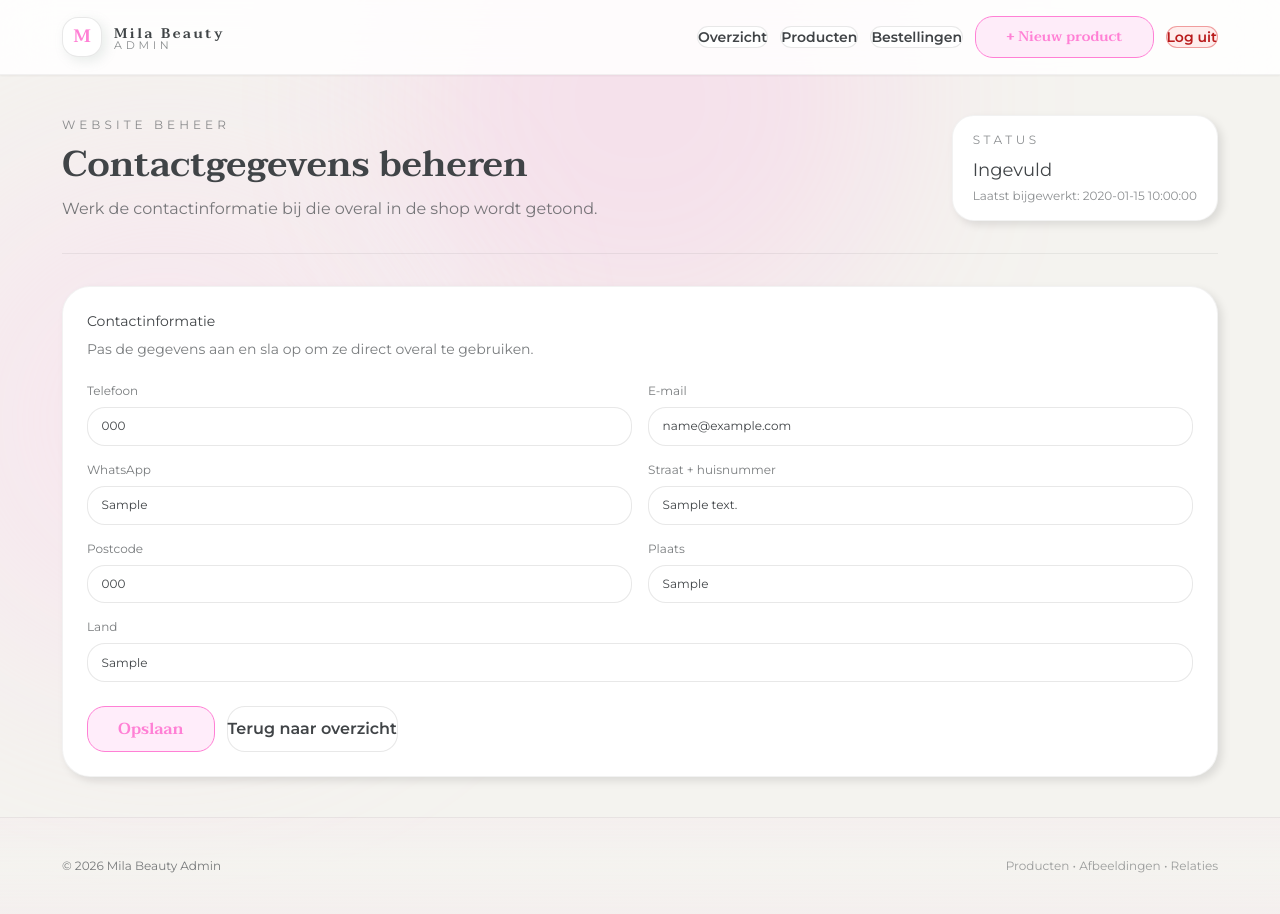
After one commit to CnwebDev/milasbeauty, a PHP site: page /admin/contact/ in a window 1280 px wide. The commit adds this page. Run offline with PHP 8.4, Linux system fonts and the light colour scheme; the visitor is signed in with stand-in values (Sample User, id 1); tables that the repository leaves empty hold one stand-in row (values such as "Sample post"); some libraries are stand-ins or nearby versions.

Commit message:
Move contact management to dedicated admin section

```diff
--- /dev/null
+++ b/admin/contact/index.php
@@ -0,0 +1,192 @@
+<?php
+declare(strict_types=1);
+
+ini_set('display_errors', 1);
+ini_set('display_startup_errors', 1);
+error_reporting(E_ALL);
+
+require_once __DIR__ . '/../../config/db.php';
+require_login();
+
+$pdo = db();
+$contact = $pdo->query(
+    "SELECT id, phone, email, whatsapp, address_line, postal_code, city, country, updated_at
+     FROM contact_details
+     ORDER BY updated_at DESC
+     LIMIT 1"
+)->fetch();
+
+if ($_SERVER['REQUEST_METHOD'] === 'POST') {
+    $phone = trim((string)($_POST['phone'] ?? ''));
+    $email = trim((string)($_POST['email'] ?? ''));
+    $whatsapp = trim((string)($_POST['whatsapp'] ?? ''));
+    $addressLine = trim((string)($_POST['address_line'] ?? ''));
+    $postalCode = trim((string)($_POST['postal_code'] ?? ''));
+    $city = trim((string)($_POST['city'] ?? ''));
+    $country = trim((string)($_POST['country'] ?? ''));
+
+    if ($contact) {
+        $stmt = $pdo->prepare(
+            "UPDATE contact_details
+             SET phone = ?, email = ?, whatsapp = ?, address_line = ?, postal_code = ?, city = ?, country = ?
+             WHERE id = ?"
+        );
+        $stmt->execute([
+            $phone,
+            $email,
+            $whatsapp,
+            $addressLine,
+            $postalCode,
+            $city,
+            $country,
+            (int)$contact['id'],
+        ]);
+        $contactId = (int)$contact['id'];
+    } else {
+        $stmt = $pdo->prepare(
+            "INSERT INTO contact_details (phone, email, whatsapp, address_line, postal_code, city, country)
+             VALUES (?, ?, ?, ?, ?, ?, ?)"
+        );
+        $stmt->execute([
+            $phone,
+            $email,
+            $whatsapp,
+            $addressLine,
+            $postalCode,
+            $city,
+            $country,
+        ]);
+        $contactId = (int)$pdo->lastInsertId();
+    }
+
+    $cleanup = $pdo->prepare("DELETE FROM contact_details WHERE id <> ?");
+    $cleanup->execute([$contactId]);
+
+    header('Location: /admin/contact/?saved=1');
+    exit;
+}
+
+$contact = $pdo->query(
+    "SELECT id, phone, email, whatsapp, address_line, postal_code, city, country, updated_at
+     FROM contact_details
+     ORDER BY updated_at DESC
+     LIMIT 1"
+)->fetch();
+$saved = isset($_GET['saved']);
+
+$pageTitle = "Contactgegevens";
+include __DIR__ . '/../includes/header.php';
+?>
+
+<div class="flex items-end justify-between gap-6 flex-wrap">
+    <div>
+        <div class="text-xs tracking-[.34em] uppercase text-brandText/60">Website beheer</div>
+        <h1 class="mt-3 font-serif text-3xl md:text-4xl">Contactgegevens beheren</h1>
+        <p class="mt-3 text-brandText/70">Werk de contactinformatie bij die overal in de shop wordt getoond.</p>
+    </div>
+
+    <div class="rounded-[22px] px-5 py-4 bg-white shadow-card border border-black/5">
+        <div class="text-xs uppercase tracking-[.3em] text-brandText/60">Status</div>
+        <div class="mt-2 text-lg font-medium text-brandText">
+            <?= $contact ? 'Ingevuld' : 'Nog leeg' ?>
+        </div>
+        <?php if ($contact): ?>
+            <div class="mt-1 text-xs text-brandText/60">Laatst bijgewerkt: <?= h((string)$contact['updated_at']) ?></div>
+        <?php endif; ?>
+    </div>
+</div>
+
+<?php if ($saved): ?>
+    <div class="mt-6 rounded-[24px] p-5 border border-brandPinkSoft bg-brandPinkSoft/40 text-brandText/80">
+        De contactgegevens zijn opgeslagen. Er is altijd slechts één record actief.
+    </div>
+<?php endif; ?>
+
+<div class="mt-8 hairline"></div>
+
+<form class="mt-8 grid gap-6" method="post">
+    <div class="rounded-[28px] p-6 bg-white shadow-card border border-black/5">
+        <div class="text-sm font-medium">Contactinformatie</div>
+        <p class="mt-2 text-sm text-brandText/70">Pas de gegevens aan en sla op om ze direct overal te gebruiken.</p>
+
+        <div class="mt-6 grid gap-4 md:grid-cols-2">
+            <label class="text-xs text-brandText/70">
+                Telefoon
+                <input
+                    type="text"
+                    name="phone"
+                    class="mt-2 input-field"
+                    placeholder="+31 6 123 456 78"
+                    value="<?= h((string)($contact['phone'] ?? '')) ?>"
+                />
+            </label>
+            <label class="text-xs text-brandText/70">
+                E-mail
+                <input
+                    type="email"
+                    name="email"
+                    class="mt-2 input-field"
+                    placeholder="info@milasbeauty.nl"
+                    value="<?= h((string)($contact['email'] ?? '')) ?>"
+                />
+            </label>
+            <label class="text-xs text-brandText/70">
+                WhatsApp
+                <input
+                    type="text"
+                    name="whatsapp"
+                    class="mt-2 input-field"
+                    placeholder="+31 6 123 456 78"
+                    value="<?= h((string)($contact['whatsapp'] ?? '')) ?>"
+                />
+            </label>
+            <label class="text-xs text-brandText/70">
+                Straat + huisnummer
+                <input
+                    type="text"
+                    name="address_line"
+                    class="mt-2 input-field"
+                    placeholder="Voorbeeldstraat 12"
+                    value="<?= h((string)($contact['address_line'] ?? '')) ?>"
+                />
+            </label>
+            <label class="text-xs text-brandText/70">
+                Postcode
+                <input
+                    type="text"
+                    name="postal_code"
+                    class="mt-2 input-field"
+                    placeholder="1234 AB"
+                    value="<?= h((string)($contact['postal_code'] ?? '')) ?>"
+                />
+            </label>
+            <label class="text-xs text-brandText/70">
+                Plaats
+                <input
+                    type="text"
+                    name="city"
+                    class="mt-2 input-field"
+                    placeholder="Amsterdam"
+                    value="<?= h((string)($contact['city'] ?? '')) ?>"
+                />
+            </label>
+            <label class="text-xs text-brandText/70 md:col-span-2">
+                Land
+                <input
+                    type="text"
+                    name="country"
+                    class="mt-2 input-field"
+                    placeholder="Nederland"
+                    value="<?= h((string)($contact['country'] ?? '')) ?>"
+                />
+            </label>
+        </div>
+
+        <div class="mt-6 flex flex-wrap gap-3">
+            <button type="submit" class="btn btn-primary">Opslaan</button>
+            <a class="btn btn-secondary" href="/admin/index.php">Terug naar overzicht</a>
+        </div>
+    </div>
+</form>
+
+<?php include __DIR__ . '/../includes/footer.php'; ?>
--- a/admin/index.php
+++ b/admin/index.php
@@ -80,7 +80,7 @@ include __DIR__ . '/includes/header.php';
         <h3 class="mt-3 font-serif text-xl">Contactgegevens beheren</h3>
         <p class="mt-3 text-brandText/70">Telefoon, e-mail en adresgegevens die overal in de shop worden getoond.</p>
         <div class="mt-6 flex flex-wrap gap-3">
-            <a class="btn btn-secondary" href="/admin/content/contact.php">Beheer contactgegevens</a>
+            <a class="btn btn-secondary" href="/admin/contact/">Beheer contactgegevens</a>
         </div>
         <div class="mt-6 text-xs text-brandText/50"><?= $contactCount ?> contactset(s) opgeslagen.</div>
     </div>
```
Also changed, not shown: admin/content/contact.php (deleted, +0 -56 lines).
